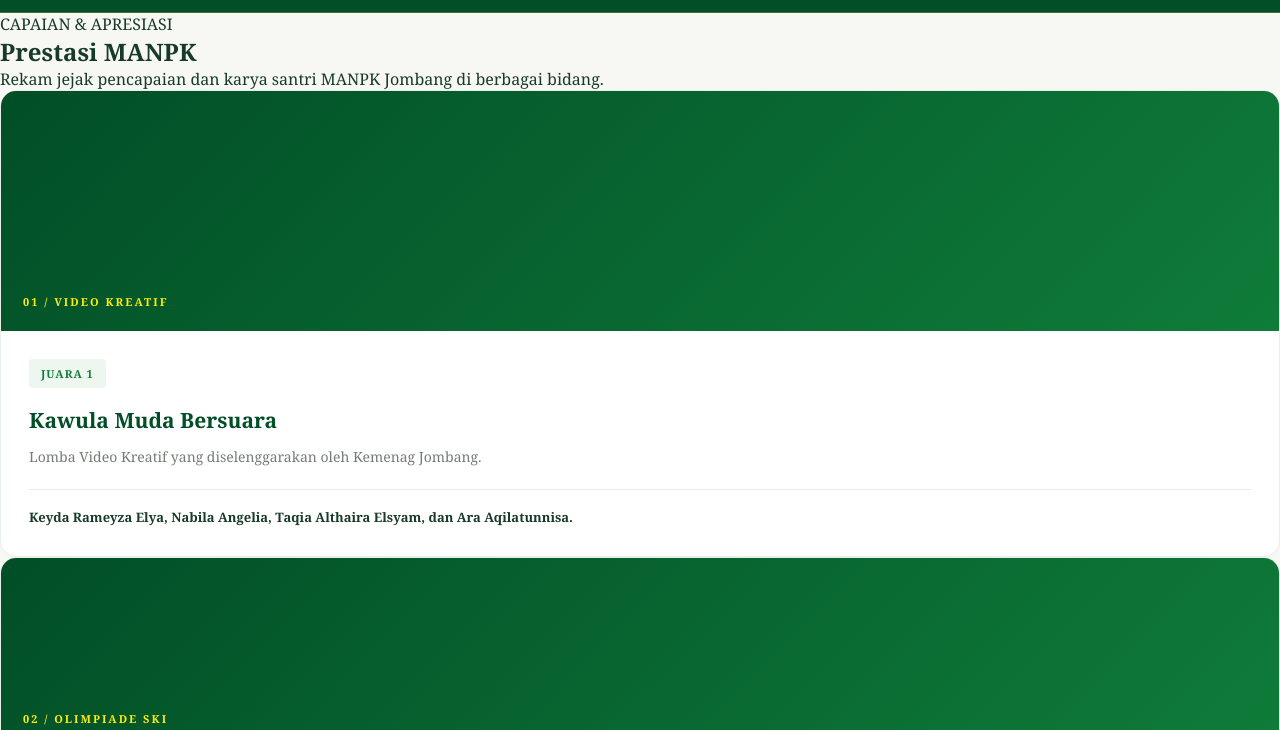
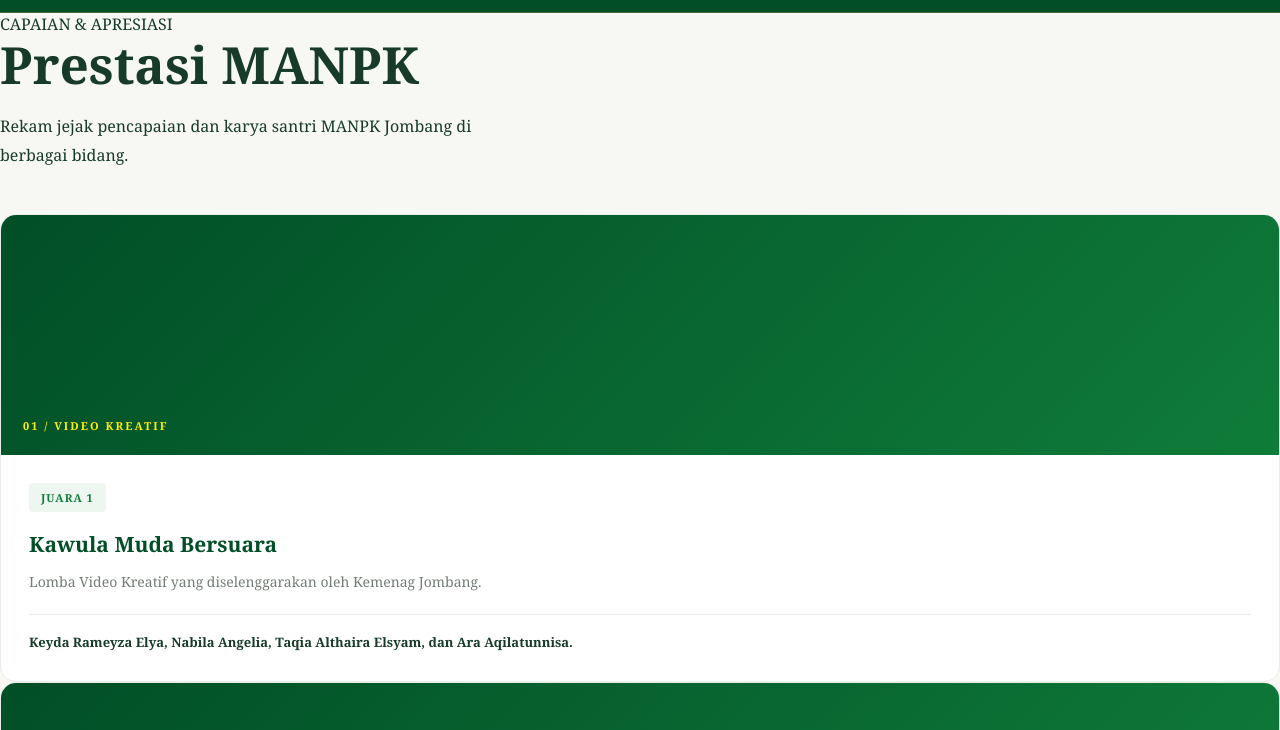
Before and after one commit to mediahassa/manpk-jombang, a plain HTML site: page prestasi.html in a window 1280 px wide. Shown: the part 70-800 px from the top of the page. Drawn offline with Linux system fonts and the light colour scheme.

Commit message:
Improve featured achievement heading

```diff
--- a/style.css
+++ b/style.css
@@ -787,3 +787,24 @@ a {
   font-weight: 800;
   white-space: nowrap;
 }
+/* JUDUL PRESTASI UNGGULAN */
+
+.featured-heading {
+  width: 100%;
+  max-width: 720px;
+  margin: 0 0 45px;
+  padding: 0;
+  box-sizing: border-box;
+}
+
+.featured-heading h1 {
+  font-size: clamp(36px, 4vw, 52px);
+  line-height: 1.15;
+  margin: 0 0 18px;
+}
+
+.featured-heading p {
+  max-width: 540px;
+  line-height: 1.8;
+  margin: 0;
+}
```
